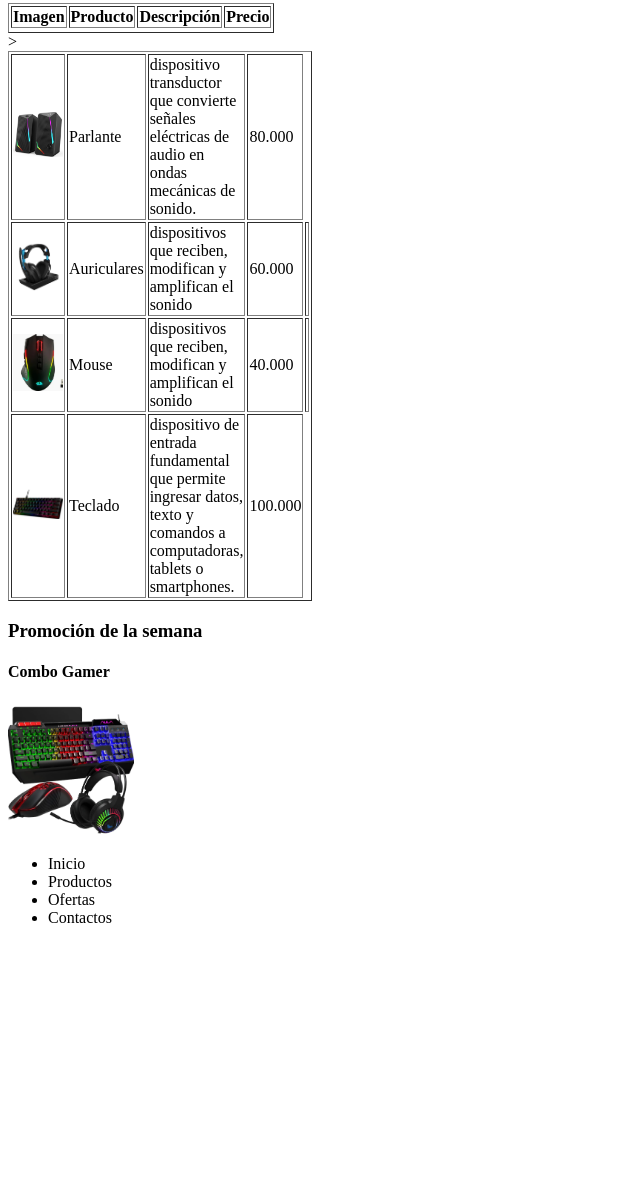
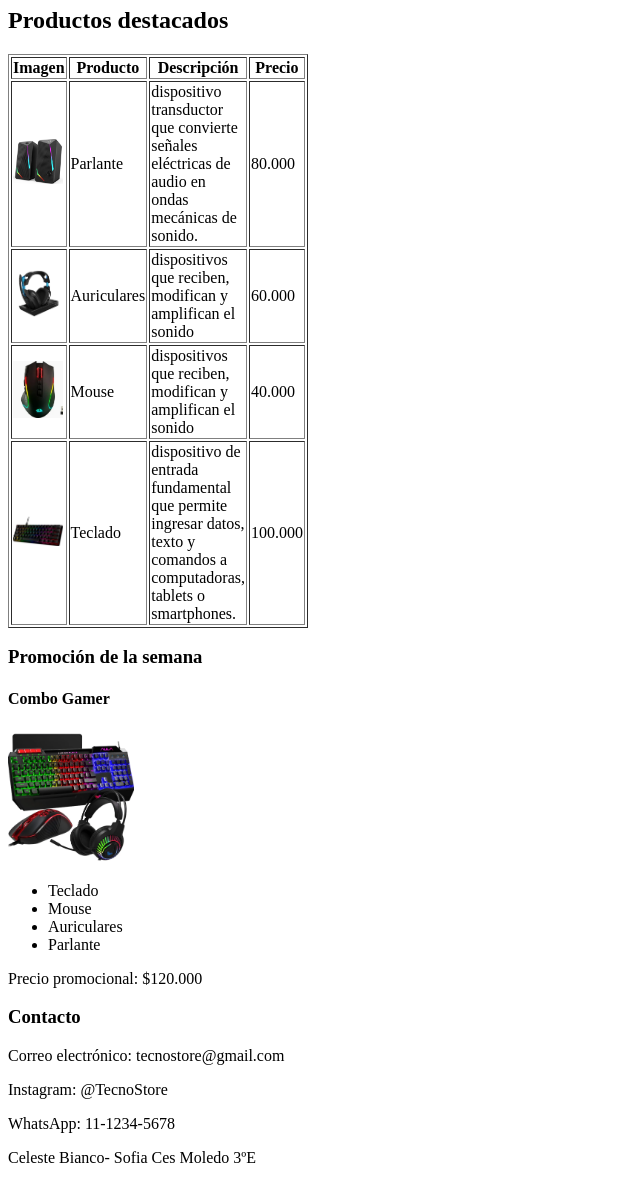
Before and after one commit to cybianco-ship-it/informatica, a plain HTML site: page pages/tienda.html in a window 1280 px wide. Shown: the part 199-1382 px from the top of the page, without its empty margins (0-640 px from the left). Before the commit the page ends 1142 px from the top, so only its background shows below. Drawn offline with Linux system fonts and the light colour scheme.

Commit message:
Update tienda.html

```diff
--- a/pages/tienda.html
+++ b/pages/tienda.html
@@ -14,6 +14,7 @@
         <li>Ofertas</li>
         <li>Contactos</li>
   </ul>
+    <h2>Productos destacados</h2>
   <table border="1" aling="centre" width="20%" >
       <tr>
     <th>Imagen</th>
@@ -22,14 +23,13 @@
     <th>Precio</th>
  </tr>
  <tr>
-   <table border="1" aling="centre" width="20%" >
     <td>
         <img src="../img/parlante.png" alt="parlante" width="50">
 </td>
 <td>Parlante</td>
 <td>dispositivo transductor que convierte señales eléctricas de audio en ondas mecánicas de sonido.</td>
 <td>80.000</td>
-    </td>
+    </tr>
     <tr>
 
       <td>
@@ -39,18 +39,18 @@
       <td>dispositivos que reciben, modifican y amplifican el sonido</td>
       <td>60.000</td>
 
-        <td>
+    </tr>
             <tr>
 
               <td>
                     <img src="../img/mouse.png" alt="mouse" width="50">
-            </td>>
+            </td>
       <td>Mouse</td>
       <td>dispositivos que reciben, modifican y amplifican el sonido</td>
       <td>40.000</td>
-  </td>
-                <td>
-                    <tr>
+  </tr>
+                <tr>
+
 
                       <td>
                             <img src="../img/teclado.png" alt="teclado" width="50">
@@ -59,19 +59,27 @@
       <td>Teclado</td>
       <td>dispositivo de entrada fundamental que permite ingresar datos, texto y comandos a computadoras, tablets o smartphones.</td>
       <td>100.000</td>
-
+                </tr>
       </table>
       <h3>Promoción de la semana</h3>
       <h4>Combo Gamer</h4>
-      <td>
         <img src="../img/combo_gamer.png" alt="combo_gamer" width="10%">
 
         <ul>
-            <li>Inicio</li>
-            <li>Productos</li>
-            <li>Ofertas</li>
-            <li>Contactos</li>
+            <li>Teclado</li>
+            <li>Mouse</li>
+            <li>Auriculares</li>
+            <li>Parlante</li>
       </ul>
-
+     <p>Precio promocional: $120.000</p>
+    <h3>Contacto</h3>
+    <p>Correo electrónico: tecnostore@gmail.com</p>
+    <p>Instagram: @TecnoStore</p>
+    <p>WhatsApp: 11-1234-5678</p>
+    <footer>
+        <p>Celeste Bianco- Sofia Ces Moledo 3ºE</p>
+    </footer>
 </body>
 </html>
+
+</html>
```
